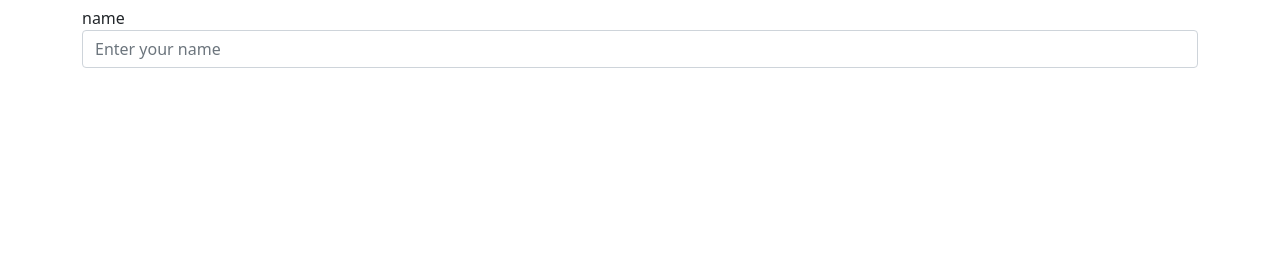
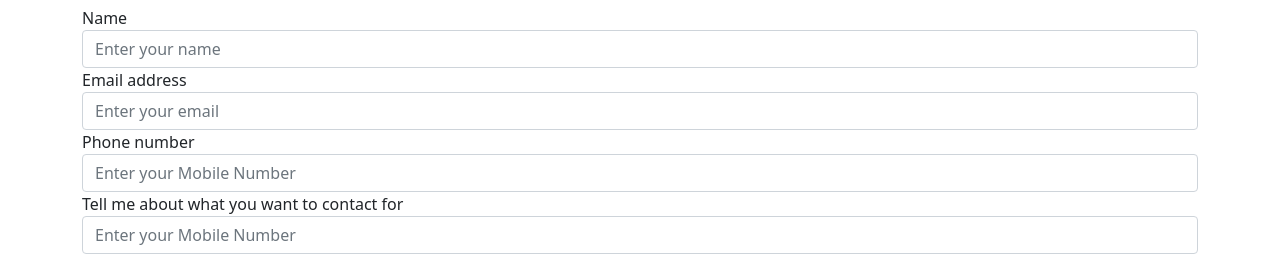
Before and after one commit to PGautam27/First-Django-Project, a Django app: page /contact in a window 1280 px wide. Shown: the part 533-800 px from the top of the page. Run offline with Django 4.2, Linux system fonts and the light colour scheme.

Commit message:
First Django

```diff
--- a/templates/contact.html
+++ b/templates/contact.html
@@ -6,13 +6,25 @@
     <div class="container-fluid px-0">
           <img src="https://source.unsplash.com/1200x400/?phone,contact" class="d-block w-100 mx-0" alt="...">
     <h1 class="text-center">Contact us</h1>
+        </div>
         <div class="container">
-    <form>
+    <form method="post">
         <div class="form-group">
-            <label for="name">name</label>
+            <label for="name">Name</label>
             <input type="text" class="form-control" id="name" placeholder="Enter your name">
+        </div>
+        <div class="form-group">
+            <label for="email">Email address</label>
+            <input type="email" class="form-control" id="email" placeholder="Enter your email">
+        </div>
+        <div class="form-group">
+            <label for="phone">Phone number</label>
+            <input type="number" class="form-control" id="phone" placeholder="Enter your Mobile Number">
+        </div>
+         <div class="form-group">
+            <label for="desc">Tell me about what you want to contact for</label>
+            <input type="number" class="form-control" id="phone" placeholder="Enter your Mobile Number">
         </div>
     </form>
     </div>
-    </div>
 {% endblock body%}
```
